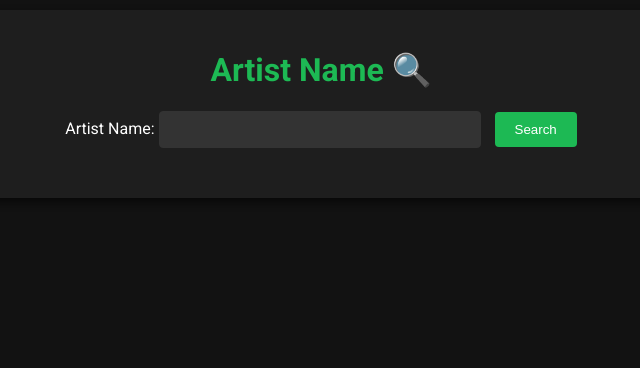
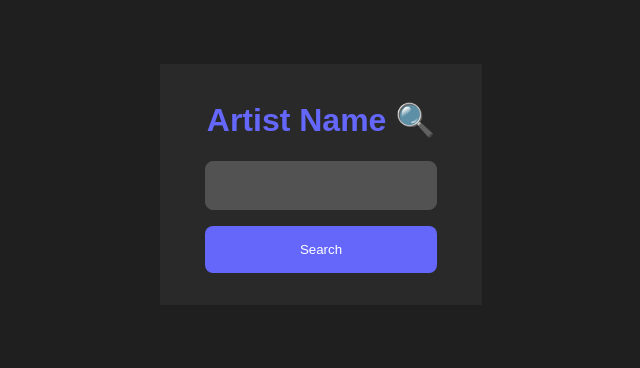
Before and after one commit to HonHonX/Collection-Tracker, a Django app: page /search/ in a window 1280 px wide. Shown: the top 368 px of the page, without its empty margins (319-959 px from the left). Run offline with Django 4.2, Linux system fonts and the light colour scheme.

Commit message:
change layout and components in html, views and css

```diff
--- a/collectionTracker/tracker/static/tracker/styles.css
+++ b/collectionTracker/tracker/static/tracker/styles.css
@@ -1,119 +1,142 @@
 /* Add Google Fonts */
 @import url('https://fonts.googleapis.com/css2?family=Roboto:wght@400;700&display=swap');
 
-/* Base Styles - Mobile First */
+/* Variables */
+:root {
+    --neutral100: #1f1f1f;
+    --neutral90: #292929;
+    --neutral70: #525252;
+    --neutral0: #ffffff;
+    --accent100: #6467fa;
+    --accent90: #4e50de;
+  }
+
 body {
-    font-family: 'Roboto', sans-serif; /* Updated font */
-    background-color: #121212; /* Dark background */
-    color: #FFFFFF; /* Light text */
+    font-family: 'Montserrat', sans-serif;
+    font-size: 16px;
+    background-color: var(--neutral100);
+    color: var(--neutral0);
     margin: 0;
-    padding: 10px;
+    padding: 4rem;
+    display: flex;
+    flex-direction: column;
+    align-items: center;
 }
 
 .container {
-    width: 100%;
-    max-width: 100%; /* Full width on mobile */
     margin: 0 auto;
-    padding: 15px;
-    background-color: #1e1e1e; /* Slightly lighter dark shade */
-    box-shadow: 0 4px 8px rgba(0, 0, 0, 0.6); /* Darker shadow for depth */
-    border-radius: 8px;
+    padding: 1rem;
+    background-color: var(--neutral90); /* Slightly lighter dark shade */
 }
 
 h1, h2 {
     text-align: center;
-    color: #1DB954; /* Spotify green for headings */
+    color: var(--accent100);
+}
+
+.main {
+    width: 75%;
+    display: flex;
+}
+
+.artist-detail {
+    display: flex;
+    flex-direction: column;
+    text-align: center;
+    flex: 1;
+}
+
+.artist-detail p {
+    line-height: 1rem;
+    font-size: 0.75rem;
+}
+
+.artist-detail img {
+    border-radius: 50%;
+    object-fit: cover;
+    width: 100%;
+    height: auto;
+    margin-bottom: 1rem;
 }
 
 .search-form {
     display: flex;
+    text-align: center;
     flex-direction: column;
-    align-items: stretch;
-    margin-bottom: 20px;
 }
 
-.input-field {
-    width: 100%;
-    padding: 10px;
-    margin-bottom: 10px;
-    border: 1px solid #333; /* Darker border */
-    background-color: #333; /* Dark input background */
-    color: #fff; /* Light text */
-    border-radius: 4px;
+.input-field, .btn {
+    width: 80%; /* Same width for both */
+    margin: 0 auto 1rem auto; /* Center align both */
+    border-radius: 0.5rem;
+    padding: 1rem;
+    box-sizing: border-box; /* Include padding in width calculation */
 }
 
+/* Style the input field */
+.input-field {
+    background-color: var(--neutral70);
+    border: 1px solid var(--neutral70); /* Add border to match button */
+}
+
+/* Style the button */
 .btn {
-    padding: 12px;
-    background-color: #1DB954; /* Spotify green */
-    color: #fff;
+    background-color: var(--accent100);
+    color: var(--neutral0);
     border: none;
-    border-radius: 4px;
     cursor: pointer;
     text-align: center;
-    width: 100%;
 }
 
 .btn:hover {
-    background-color: #1ed760; /* Lighter green on hover */
+    background-color: var(--accent90);
 }
 
 /* Album List */
 .album-list {
+    padding: 4rem;
     display: flex;
-    flex-direction: column; /* Vertical stacking */
-    gap: 20px; /* Space between albums */
+    gap: 2rem; /* Space between albums */
+}
+
+.album-grid {
+    display: flex;
+    padding: 0 4rem;
+    flex-wrap: wrap; /* Allow items to wrap to the next line */
+    justify-content: space-between;
+    flex: 3;
 }
 
 .album-item {
-    display: flex; /* Align items horizontally */
-    align-items: center; /* Center vertically */
-    background-color: #1e1e1e; /* Match container background */
-    border: 1px solid #333;
-    padding: 15px;
-    text-align: center;
-    border-radius: 8px;
-    box-shadow: 0 2px 4px rgba(0, 0, 0, 0.5); /* Darker shadows */
+    flex: 0 1 calc(25% - 1rem); /* Set flex basis to 25% for 4 columns */
+    margin-bottom: 2rem; /* Space between rows */
+    display: flex;
+    flex-direction: column;
+    border: var(--neutral0);
+    width: 20rem;
 }
 
 .album-cover {
-    max-width: 100px; /* Set fixed width for cover */
+    max-width: 100%;
     height: auto;
-    border-radius: 4px;
-    margin-right: 15px; /* Space between cover and info */
+    border-radius: 0.5rem;
 }
 
 .album-info {
     flex-grow: 1; /* Take remaining space */
-    margin: 0 10px; /* Margin around info */
+    margin: 1rem 0 0 0; /* Margin around info */
     text-align: left; /* Align text to the left */
-    color: #b3b3b3; /* Light gray for album info */
+    color: var(--neutral0);
+    font-size: 0.6rem;
+    line-height: 1.25rem;
+    text-transform: capitalize;
+    /* text-overflow: ellipsis;
+    white-space: nowrap;
+    overflow: hidden; */
 }
 
-.spotify-player {
-    width: 300px; /* Fixed width for player */
-    height: 80px;
-    border-radius: 4px;
+.album-info strong {
+    font-size: 0.8rem; /* Set font size */
+    display: block; /* Ensure it behaves like a block element */
+
 }
-
-/* Larger Devices */
-@media (min-width: 768px) {
-    .container {
-        max-width: 700px; /* Limit container width on larger screens */
-        padding: 20px;
-    }
-
-    .search-form {
-        flex-direction: row; /* Inputs and button aligned horizontally */
-        justify-content: center;
-    }
-
-    .input-field {
-        width: 300px;
-        margin-right: 10px;
-    }
-
-    .btn {
-        width: auto;
-        padding: 10px 20px;
-    }
-}
--- a/collectionTracker/tracker/templates/tracker/artist_search.html
+++ b/collectionTracker/tracker/templates/tracker/artist_search.html
@@ -14,37 +14,9 @@
         <form method="POST" class="search-form" action="{% url 'artist_search' %}">
             {% csrf_token %}
             <div class="input-group">
-                <label for="artist_name">Artist Name:</label>
                 <input type="text" name="artist_name" id="artist_name" class="input-field" required>
                 <button type="submit" class="btn">Search</button>
             </div>
         </form>
-
-        {% if albums %}
-            <h2>Albums for {{ artist_name }}</h2>
-            <div class="album-list">
-                {% for album in albums %}
-                    <div class="album-item">
-                        <!-- Album cover on the left -->
-                        {% if album.image_url %}
-                            <img src="{{ album.image_url }}" alt="Album cover" class="album-cover">
-                        {% endif %}
-
-                        <!-- Album info in the middle -->
-                        <div class="album-info">
-                            <strong>{{ album.name }}</strong> <br>
-                            Release Date: {{ album.release_date }} <br>
-                            Total Tracks: {{ album.total_tracks }} <br>
-                        </div>
-
-                        <!-- Spotify Web Player on the right -->
-                        <iframe src="https://open.spotify.com/embed/album/{{ album.spotify_id }}" class="spotify-player" frameborder="0" allowtransparency="true" allow="encrypted-media"></iframe>
-                    </div>
-                {% endfor %}
-            </div>
-        {% elif error %}
-            <p>{{ error }}</p>
-        {% endif %}
-    </div>
 </body>
 </html>
--- a/collectionTracker/tracker/views.py
+++ b/collectionTracker/tracker/views.py
@@ -59,6 +59,9 @@ def index(request):
 def artist_search(request):
     albums = []
     error = None
+    artist_photo_url = None
+    artist_info = {}
+    latest_album = None
 
     if request.method == 'POST':
         artist_name = request.POST.get('artist_name')
@@ -67,32 +70,62 @@ def artist_search(request):
             # Search by name → Spotify API
             result = sp.search(q=artist_name, type='artist')
 
-            if len(result['artists']['items']) == 0: #List empty
+            if len(result['artists']['items']) == 0:  # List empty
                 error = f"Artist {artist_name} not found!"
             else:
-                # Get artist's Spotify ID
-                artist_id = result['artists']['items'][0]['id']
+                # Get artist's Spotify ID and image
+                artist_info = result['artists']['items'][0]
+                artist_id = artist_info['id']
+                artist_photo_url = artist_info['images'][0]['url'] if artist_info['images'] else None
 
                 # Get all albums for the artist using the artist ID
-                album_results = sp.artist_albums(artist_id=artist_id, album_type='album, single')
+                album_results = sp.artist_albums(artist_id=artist_id)
 
-                for album in album_results['items']:
+                # Sort albums by release date
+                sorted_albums = sorted(
+                    album_results['items'],
+                    key=lambda x: x['release_date'],
+                    reverse=True  # Set to True if you want latest albums first
+                )
+
+                # Count total number of albums
+                total_albums = len(sorted_albums)
+
+                for album in sorted_albums:
                     # Fetch album details including the cover image
                     albums.append({
                         'name': album['name'],
                         'release_date': album['release_date'],
                         'total_tracks': album['total_tracks'],
+                        'album_type': album['album_type'],
                         'url': album['external_urls']['spotify'],
                         'image_url': album['images'][0]['url'] if album['images'] else None,
                         'spotify_id': album['id'],
                     })
+
+                # Add artist info to the context (you can choose which fields to include)
+                artist_info = {
+                    'name': artist_info['name'],
+                    'genres': artist_info['genres'],  # List of genres
+                    'popularity': artist_info['popularity'],  # Popularity score
+                    'total_albums': total_albums  # Total number of albums
+                }
+
+                # The first album in the sorted list is the latest
+                if sorted_albums:
+                    latest_album = sorted_albums[0]
+
         except Exception as e:
-            error = str(e)# Redirect to artist_overview page, passing data as context
+            error = str(e)  # Capture error message
 
+        # Pass albums, artist info, artist photo, and error message to the template
         return render(request, 'tracker/artist_overview.html', {
             'albums': albums,
-            'artist_name': artist_name,
+            'artist_name': artist_info['name'],
+            'artist_photo_url': artist_photo_url,
             'error': error,
+            'artist_info': artist_info,
+            'latest_album': latest_album,
         })
 
     return render(request, 'tracker/artist_search.html', {
```
Also changed, not shown: collectionTracker/tracker/templates/tracker/artist_overview.html (+36 -9 lines), 1 other file.
